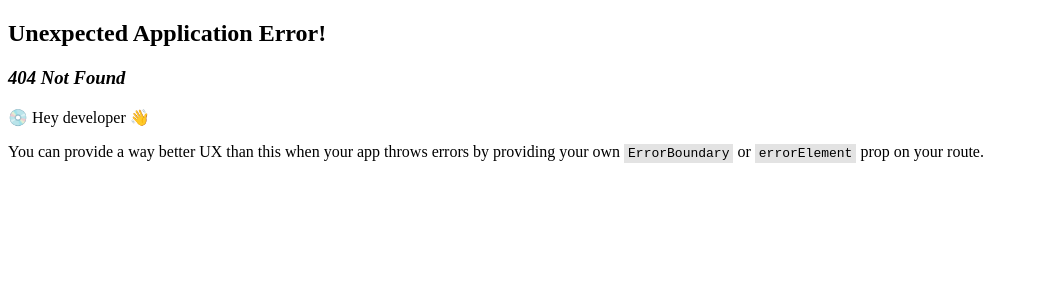
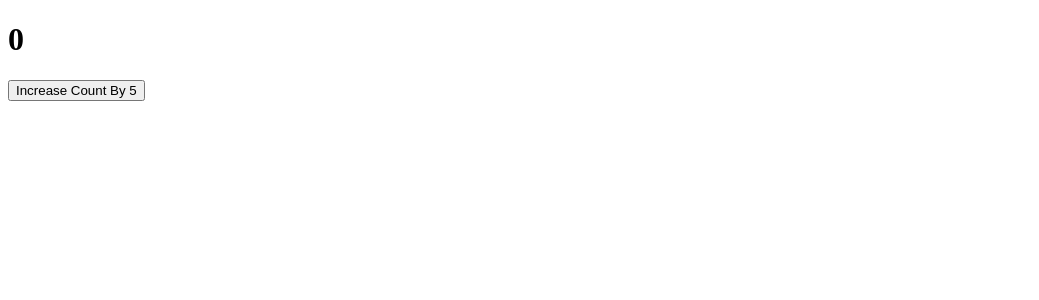
Before and after one commit to py-pankaj-ydv-7/React-Crass-Course-27-sept-2025, a React (Create React App) app in the folder TGReactCrassCourse/myapp/: page /contact in a window 1280 px wide. Before the commit this address had no page. Shown: the top 300 px of the page, without its empty margins (0-1039 px from the left). Built offline with nearby package versions, Linux system fonts and the light colour scheme.

Commit message:
leraning Redux

```diff
--- a/TGReactCrassCourse/myapp/src/App.js
+++ b/TGReactCrassCourse/myapp/src/App.js
@@ -3,19 +3,49 @@ import './App.css';
 import { createBrowserRouter, RouterProvider } from 'react-router-dom';
 // import About from './screens/About';
 // import RegisterScreen from './screens/RegisterScreen';
-import UserList from './screens/UserList';
+// import UserList from './screens/UserList';
 // import Contact from './Contact';
 // import Title from './components/Title';
-import RagisterUsememo from './screens/RagisterUsememo';
+// import RagisterUsememo from './screens/RagisterUsememo';
+import { Provider } from "react-redux";
+// import { createStore} from "redux";
+import {configureStore} from "@reduxjs/toolkit";
+import rootReducer from './store/reducer';
+import Contact from './screens/Contact';
+
+const store = configureStore({
+  reducer: rootReducer,   // yaha reducer ek property hai
+});
+// creating A store
+
+// const router = createBrowserRouter([
+//   {
+//     path: "/register",
+//     element: <RagisterUsememo/>,
+//   },
+//   {
+//     path: "/user-list",
+//     element: <UserList/>,
+//   },
+// ]);
 
 const router = createBrowserRouter([
+  // {
+  //   path: "/",
+  //   element: <UserList />,
+  //   errorElement: <h1>Page Not Found 😢</h1>,
+  // },
+  // {
+  //   path: "/register",
+  //   element: <RagisterUsememo />,
+  // },
+  // {
+  //   path: "/user-list",
+  //   element: <UserList />,
+  // },
   {
-    path: "/register",
-    element: <RagisterUsememo/>,
-  },
-  {
-    path: "/user-list",
-    element: <UserList/>,
+    path: "/contact",          // 👈 yeh add karna hai
+    element: <Contact />,
   },
 ]);
 
@@ -30,9 +60,16 @@ function App() {
       {/* <Title/> */}
       {/* <Contact/> */}
       {/*<RagisterUsememo/>*/}
+      <Provider store={store}>
+
+
       <RouterProvider router={router} />
+      </Provider>
     </div>
   );
 }
 
 export default App;
+
+
+// Redux and Context API - state management libraries
--- /dev/null
+++ b/TGReactCrassCourse/myapp/src/screens/Contact.js
@@ -0,0 +1,50 @@
+// Boilerplate code:
+
+import React from "react";
+import store from "../store/store";
+import { incrementByAmout } from "../store/reducer";
+import { useSelector ,useDispatch } from "react-redux";
+// import {  } from "react-redux";
+
+function Contact(){
+
+    const dispatch = useDispatch();
+    // Accessing the state from the store
+    const value = useSelector(state => state.value);
+
+    return (
+        <div>
+            <h1>{value}</h1>
+
+    <button onClick={()=> {
+
+    dispatch(incrementByAmout(5));
+    console.log("state updated! ");
+    }}
+    >Increase Count By 5</button>
+     </div>
+    );
+}
+
+export default Contact;
+
+// //Manufacturing  Firm - Screens
+
+// import React from "react";
+// import { useDispatch } from "react-redux";
+// import { incrementByAmount } from "../store/reducer";
+
+// function Contact(){
+//   const dispatch = useDispatch();
+
+//   return (
+//     <button onClick={() => {
+//       dispatch(incrementByAmount(5));
+//       console.log("state updated!");
+//     }}>
+//       Increase Count By 5
+//     </button>
+//   );
+// }
+
+// export default Contact;
--- /dev/null
+++ b/TGReactCrassCourse/myapp/src/store/reducer.js
@@ -0,0 +1,21 @@
+import { createAction, createReducer } from "@reduxjs/toolkit";
+import { configureStore } from "@reduxjs/toolkit";
+
+const increment = createAction("counter/increment")
+const incrementByAmout = createAction("counter/incrementByAmout");
+
+const initialState = {value: 0};
+
+const rootReducer = createReducer(initialState, (builder) => {
+    builder
+    .addCase(increment, (state, action) => {
+        state.value++;
+    })
+    .addCase(incrementByAmout, (state, action) => {
+        state.value += action.payload;
+    });
+});
+
+export {incrementByAmout}
+
+export default rootReducer;
--- /dev/null
+++ b/TGReactCrassCourse/myapp/src/store/store.js
@@ -0,0 +1,10 @@
+import { configureStore } from "@reduxjs/toolkit";
+import rootReducer from "./reducer";
+
+// const store = configureStore({
+//     reducer: rootReducer,
+// }); // Creating a Store
+
+const store = configureStore({reducer: rootReducer},)
+
+export default store;
```
